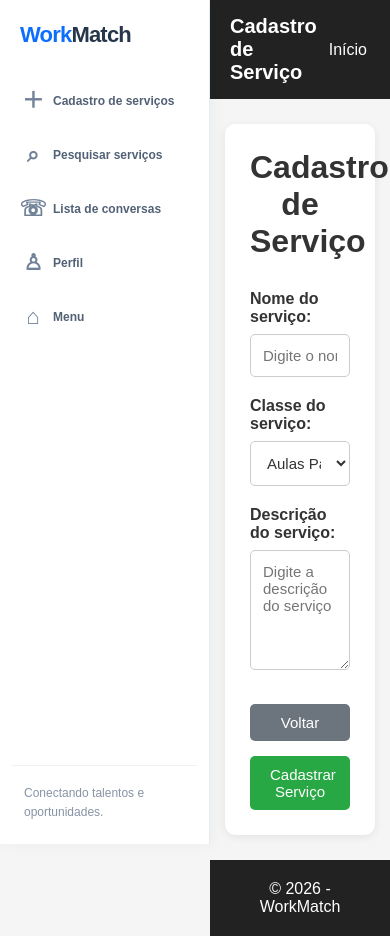
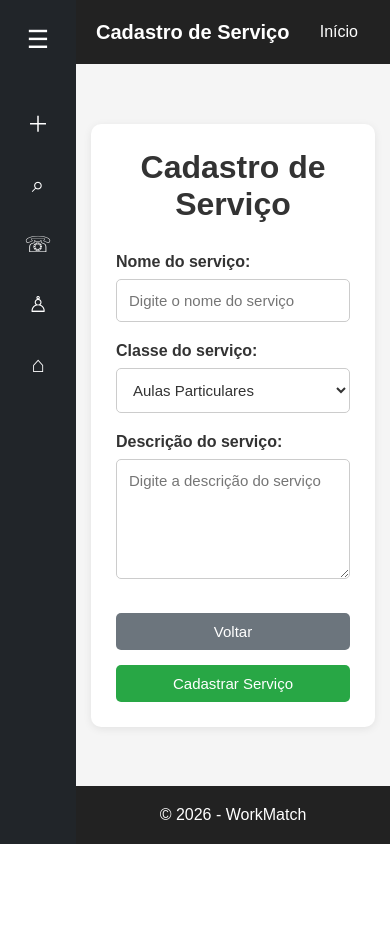
Before and after one commit to Shiver30/sitenew, a PHP site: page /cadastro/cadastro_servico.php in a window 390 px wide. After the commit the page ends 844 px from the top, so only its background shows below. Run offline with PHP 8.4, Linux system fonts and the light colour scheme; a user stored in the database is signed in; data that the repository does not hold is empty.

Commit message:
Css
Falta corrigir o Css para dispositivos móveis pequenos, arrumar a barra lateral para aparecer em mais páginas e centralizar o css numa página só

```diff
--- a/html/cadastro/cadastro_usuario.php
+++ b/html/cadastro/cadastro_usuario.php
@@ -122,7 +122,7 @@ if (isset($_POST['enviar'])) {
 
     <title>WorkMatch - Cadastro de Usuário</title>
 
-    <link rel="stylesheet" href="../css/cadastro.css">
+    <link rel="stylesheet" href="../css/css.css">
 </head>
 
 <body class="pagina-cadastro-usuario">
@@ -141,7 +141,7 @@ if (isset($_POST['enviar'])) {
 
     <!-- CONTEÚDO -->
 
-    <main class="cadastro-usuario-mais">
+    <main class="cadastro-usuario-main">
 
         <div class="form-container">
 
--- a/html/css/css.css
+++ b/html/css/css.css
@@ -296,131 +296,6 @@ html, body {
 }
 
 
-/* =========================================
-   BARRA LATERAL — WORKMATCH
-========================================= */
-
-.barra-lateral {
-    position: fixed;
-    top: 0;
-    left: 0;
-    z-index: 1000;
-
-    display: flex;
-    flex-direction: column;
-
-    width: 260px;
-    height: 100vh;
-    height: 100dvh;
-    padding: 28px 18px;
-
-    background-color: #ffffff;
-    border-right: 1px solid #e5eaf2;
-    box-shadow: 3px 0 15px rgba(25, 50, 90, 0.04);
-}
-
-.sidebar-logo {
-    padding: 0 12px 30px;
-
-    color: #26364b;
-    font-size: 25px;
-    font-weight: 800;
-    letter-spacing: -0.8px;
-}
-
-.sidebar-logo-destaque {
-    color: #0d6efd;
-}
-
-.navegacao {
-    display: flex;
-    flex-direction: column;
-    gap: 8px;
-    width: 100%;
-}
-
-.navegacao-link {
-    display: flex;
-    align-items: center;
-    gap: 12px;
-
-    width: 100%;
-    padding: 13px 14px;
-
-    color: #526176;
-    background-color: transparent;
-
-    border-radius: 9px;
-
-    font-size: 14px;
-    font-weight: 600;
-    text-decoration: none;
-
-    transition:
-        background-color 0.2s ease,
-        color 0.2s ease;
-}
-
-.nav-icone {
-    display: inline-flex;
-    align-items: center;
-    justify-content: center;
-
-    width: 24px;
-    min-width: 24px;
-
-    color: #718198;
-    font-size: 22px;
-    line-height: 1;
-}
-
-.navegacao-link:hover {
-    color: #0d6efd;
-    background-color: #eef5ff;
-}
-
-.navegacao-link:hover .nav-icone {
-    color: #0d6efd;
-}
-
-.navegacao-link:focus-visible {
-    outline: 3px solid rgba(13, 110, 253, 0.3);
-    outline-offset: 2px;
-}
-
-.sidebar-rodape {
-    margin-top: auto;
-    padding: 18px 12px 0;
-
-    color: #8793a5;
-    border-top: 1px solid #edf0f5;
-
-    font-size: 12px;
-    line-height: 1.6;
-}
-
-/* =========================================
-   AJUSTES PARA TELAS PEQUENAS
-========================================= */
-
-@media (max-width: 700px) {
-    .barra-lateral {
-        width: 210px;
-        padding: 22px 12px;
-    }
-
-    .sidebar-logo {
-        padding-left: 8px;
-        font-size: 22px;
-    }
-
-    .navegacao-link {
-        gap: 8px;
-        padding: 12px 9px;
-        font-size: 12px;
-    }
-}
-
 
 /* ---------- RESPONSIVIDADE ---------- */
 
@@ -460,38 +335,6 @@ html, body {
 
     .avaliacao-title {
         font-size: 21px;
-    }
-}
-
-
-/* ESTRUTURA DAS PÁGINAS LOGADAS */
-body.pagina-logada {
-    margin: 0;
-    padding-left: 260px;
-    min-height: 100vh;
-    display: flex;
-    flex-direction: column;
-    overflow-x: hidden;
-}
-
-/* Barra lateral */
-.barra-lateral {
-    position: fixed;
-    top: 0;
-    left: 0;
-    height: 100vh;
-    width: 260px;
-    margin: 0;
-}
-
-/* Responsividade */
-@media (max-width: 700px) {
-    body.pagina-logada {
-        padding-left: 210px;
-    }
-
-    .barra-lateral {
-        width: 210px;
     }
 }
 
@@ -1188,3 +1031,169 @@ body.pagina-logada.pagina-cadastro-servico {
         flex-direction: column;
     }
 }
+
+/* =========================================
+   BARRA LATERAL
+========================================= */
+
+.barra-lateral {
+    position: fixed;
+    top: 0;
+    left: 0;
+    width: 260px;
+    height: 100vh;
+    background-color: #212529;
+    color: #fff;
+    display: flex;
+    flex-direction: column;
+    padding: 20px 15px;
+    z-index: 1000;
+    transition: width 0.3s ease;
+}
+
+.sidebar-topo {
+    display: flex;
+    align-items: center;
+    justify-content: space-between;
+    margin-bottom: 35px;
+}
+
+.sidebar-logo {
+    font-size: 24px;
+    font-weight: bold;
+    white-space: nowrap;
+}
+
+.sidebar-logo-destaque {
+    color: #0d6efd;
+}
+
+.sidebar-toggle {
+    background: transparent;
+    border: none;
+    color: #fff;
+    font-size: 25px;
+    cursor: pointer;
+    padding: 5px;
+}
+
+.navegacao {
+    display: flex;
+    flex-direction: column;
+    gap: 10px;
+}
+
+.navegacao-link {
+    display: flex;
+    align-items: center;
+    gap: 15px;
+    padding: 12px;
+    color: #fff;
+    text-decoration: none;
+    border-radius: 8px;
+    white-space: nowrap;
+    transition: background-color 0.2s;
+}
+
+.navegacao-link:hover {
+    background-color: #343a40;
+    color: #fff;
+}
+
+.nav-icone {
+    min-width: 25px;
+    text-align: center;
+    font-size: 22px;
+}
+
+.sidebar-rodape {
+    margin-top: auto;
+    padding: 15px 5px;
+    font-size: 12px;
+    color: #adb5bd;
+    text-align: center;
+}
+
+/* =========================================
+   PÁGINAS LOGADAS
+========================================= */
+
+body.pagina-logada {
+    margin: 0;
+    padding-left: 260px;
+    min-height: 100vh;
+    display: flex;
+    flex-direction: column;
+    overflow-x: hidden;
+    transition: padding-left 0.3s ease;
+}
+
+/* =========================================
+   BARRA LATERAL RECOLHIDA
+========================================= */
+
+body.sidebar-recolhida {
+    padding-left: 76px;
+}
+
+body.sidebar-recolhida .barra-lateral {
+    width: 76px;
+    padding: 20px 10px;
+}
+
+body.sidebar-recolhida .sidebar-logo {
+    display: none;
+}
+
+body.sidebar-recolhida .sidebar-topo {
+    justify-content: center;
+}
+
+body.sidebar-recolhida .navegacao-link {
+    justify-content: center;
+    padding: 12px 5px;
+}
+
+body.sidebar-recolhida .navegacao-link span:nth-child(2) {
+    display: none;
+}
+
+body.sidebar-recolhida .sidebar-rodape {
+    display: none;
+}
+
+/* =========================================
+   RESPONSIVIDADE
+========================================= */
+
+@media (max-width: 700px) {
+    body.pagina-logada {
+        padding-left: 76px;
+    }
+
+    .barra-lateral {
+        width: 76px;
+        padding: 20px 10px;
+    }
+
+    .sidebar-logo {
+        display: none;
+    }
+
+    .sidebar-topo {
+        justify-content: center;
+    }
+
+    .navegacao-link {
+        justify-content: center;
+        padding: 12px 5px;
+    }
+
+    .navegacao-link span:nth-child(2) {
+        display: none;
+    }
+
+    .sidebar-rodape {
+        display: none;
+    }
+}
--- a/html/include/navegacao.php
+++ b/html/include/navegacao.php
@@ -1,30 +1,34 @@
 <aside class="barra-lateral">
-    <div class="sidebar-logo">
-        <span class="sidebar-logo-destaque">Work</span>Match
+
+    <div class="sidebar-topo">
+        <div class="sidebar-logo">
+            <span class="sidebar-logo-destaque">Work</span>Match
+        </div>
+        <button type="button" class="sidebar-toggle" id="sidebarToggle" aria-label="Recolher menu" aria-expanded="true" title="Recolher menu"> ☰ </button>
     </div>
 
     <nav class="navegacao">
-        <a class="navegacao-link" href="../cadastro/cadastro_servico.php">
+        <a class="navegacao-link" href="../cadastro/cadastro_servico.php" title="Cadastro de serviços">
             <span class="nav-icone">＋</span>
             <span>Cadastro de serviços</span>
         </a>
 
-        <a class="navegacao-link" href="../home/pesquisa_servico.php">
+        <a class="navegacao-link" href="../home/pesquisa_servico.php" title="Pesquisar serviços">
             <span class="nav-icone">⌕</span>
             <span>Pesquisar serviços</span>
         </a>
 
-        <a class="navegacao-link" href="../chat/lista_conversas.php">
+        <a class="navegacao-link" href="../chat/lista_conversas.php" title="Lista de conversas">
             <span class="nav-icone">☏</span>
             <span>Lista de conversas</span>
         </a>
 
-        <a class="navegacao-link" href="../home/perfil.php">
+        <a class="navegacao-link" href="../home/perfil.php" title="Perfil">
             <span class="nav-icone">♙</span>
             <span>Perfil</span>
         </a>
 
-        <a class="navegacao-link" href="../home/home.php">
+        <a class="navegacao-link" href="../home/home.php" title="Menu">
             <span class="nav-icone">⌂</span>
             <span>Menu</span>
         </a>
@@ -33,4 +37,35 @@
     <div class="sidebar-rodape">
         Conectando talentos e oportunidades.
     </div>
+
 </aside>
+
+<script>
+    const sidebarToggle = document.getElementById("sidebarToggle");
+
+    if (sidebarToggle) {
+
+        // Recupera a preferência salva
+        const sidebarFechada = localStorage.getItem("sidebarFechada") === "true";
+
+        if (sidebarFechada) {
+            document.body.classList.add("sidebar-recolhida");
+        }
+
+        function atualizarBotaoSidebar() {
+            const fechada = document.body.classList.contains("sidebar-recolhida");
+            sidebarToggle.setAttribute("aria-expanded", !fechada);
+            sidebarToggle.setAttribute("aria-label", fechada ? "Expandir menu" : "Recolher menu");
+            sidebarToggle.setAttribute("title", fechada ? "Expandir menu" : "Recolher menu");
+        }
+
+        atualizarBotaoSidebar();
+
+        sidebarToggle.addEventListener("click", function() {
+            document.body.classList.toggle("sidebar-recolhida");
+            const fechada = document.body.classList.contains("sidebar-recolhida");
+            localStorage.setItem("sidebarFechada", fechada);
+            atualizarBotaoSidebar();
+        });
+    }
+</script>
```
